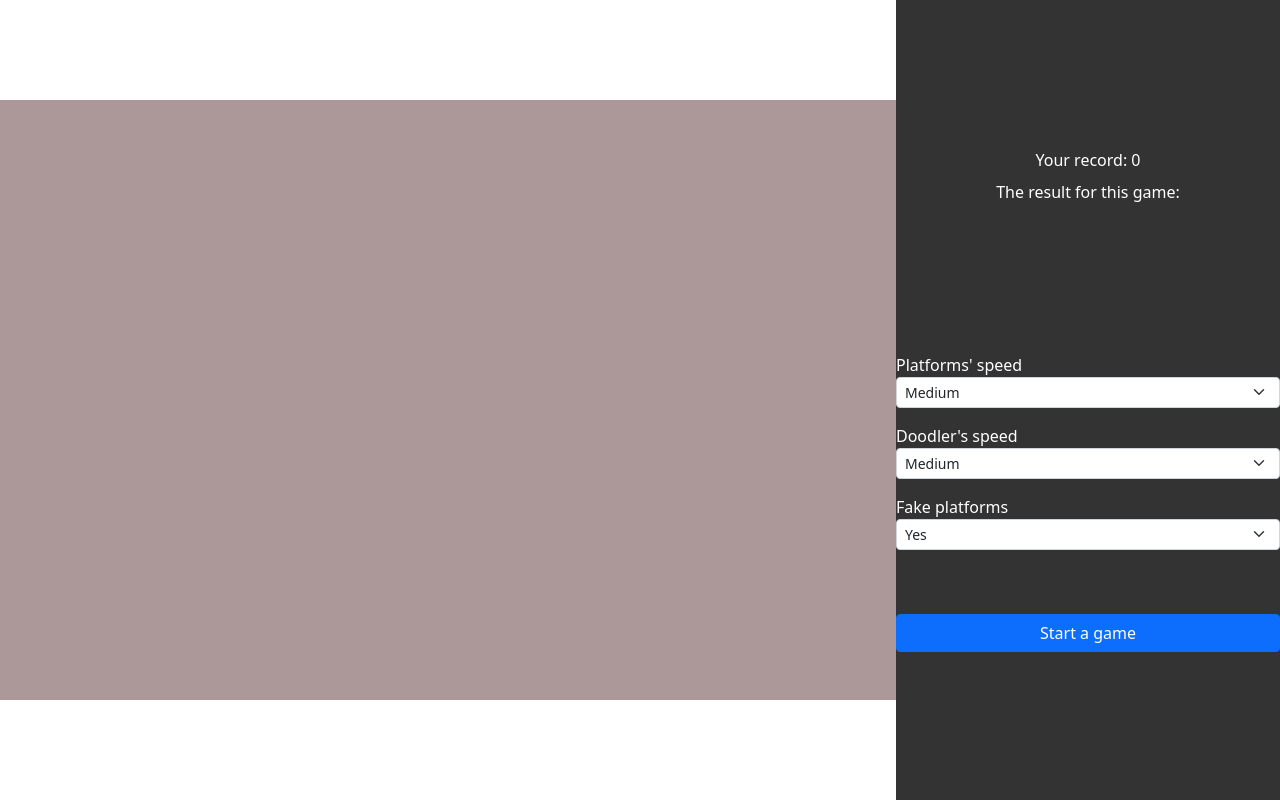
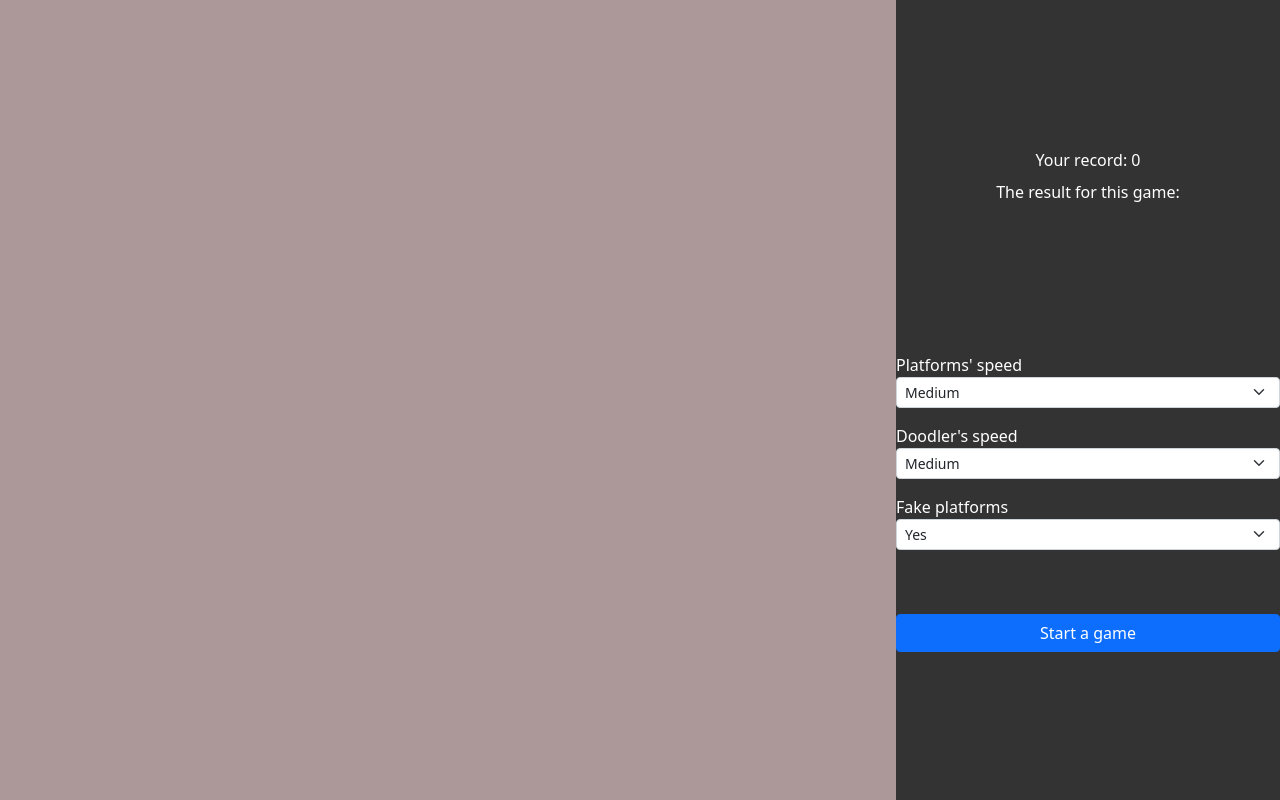
Before and after one commit to NewAlexeiDeveloper/Doodle-Jump, a plain HTML site: page index.html in a window 1280 px wide. Drawn offline with nearby package versions, Linux system fonts and the light colour scheme.

Commit message:
changed height of the board to 100vh

```diff
--- a/style.css
+++ b/style.css
@@ -16,7 +16,7 @@ body {
 .board {
   position: relative;
   width: 70%;
-  height: 600px;
+  height: inherit;
   background-color: rgb(172, 152, 152);
 }
 
```
